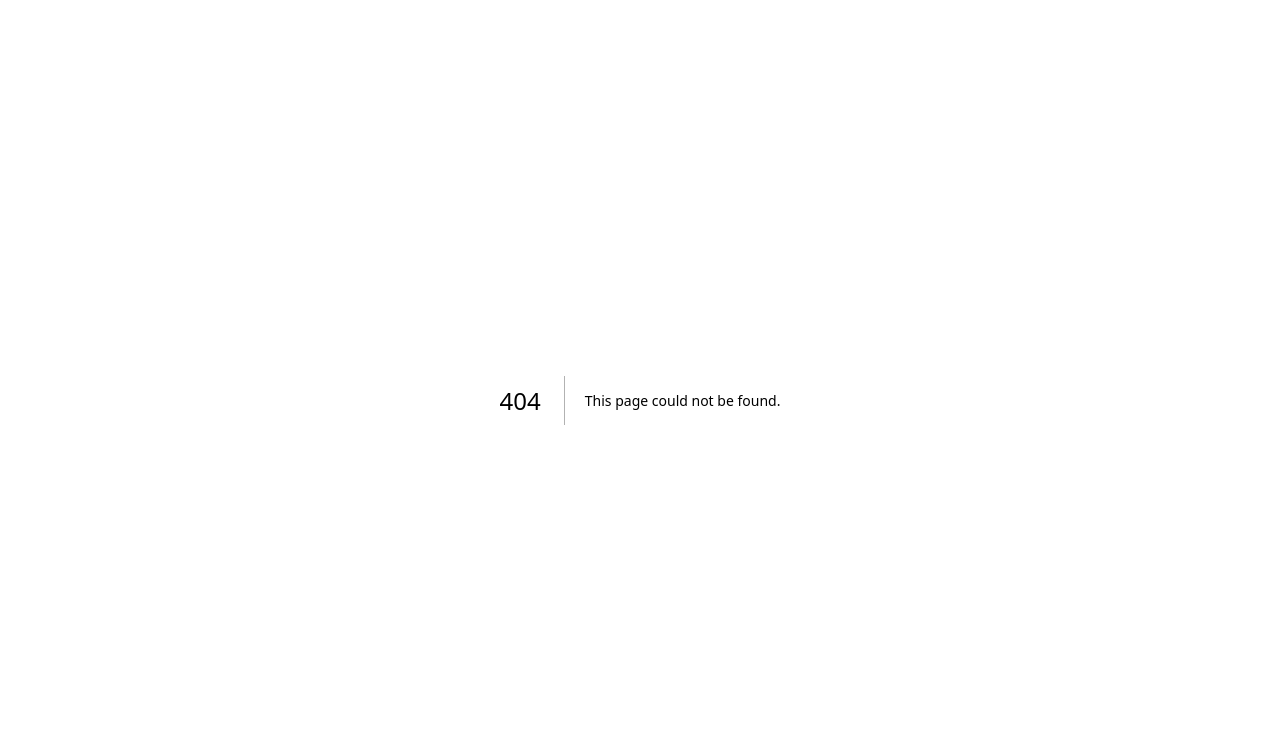
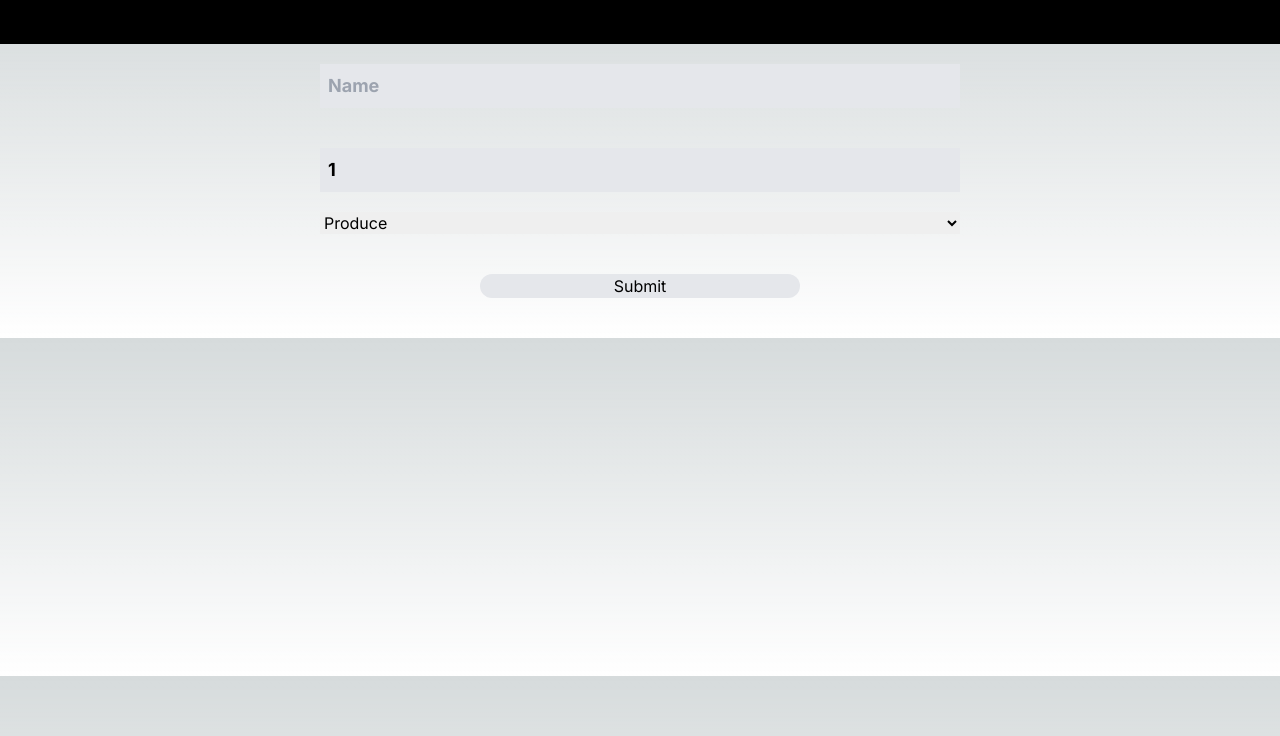
Before and after one commit to AmrinderSinghKhangura/cprg306-assignments, a Next.js app: page /week-4 in a window 1280 px wide. Before the commit this address had no page. Shown: the top 736 px of the page. Built offline with nearby package versions, Linux system fonts and the light colour scheme.

Commit message:
week-4 implemtation

```diff
--- a/app/page.js
+++ b/app/page.js
@@ -23,6 +23,12 @@ export default function Home() {
                 >
                     Week - 3
                 </Link>
+                <Link
+                    href="/week-4"
+                    className="text-2xl bg-purple-200 text-black py-1 px-5 mx-6 border-2 border-black rounded-lg"
+                >
+                    Week - 4
+                </Link>
             </div>
         </main>
     );
--- /dev/null
+++ b/app/week-4/new-item.js
@@ -0,0 +1,65 @@
+"use client";
+import { useState } from "react";
+
+function NewItem() {
+  const [name, setName] = useState("");
+  const [quantity, setQuantity] = useState(1);
+  const [category, setCategory] = useState("produce");
+
+  function handleSubmit(e) {
+    e.preventDefault();
+    const item = { name, quantity, category };
+    console.log(item);
+    alert(
+      "Name: " + name + "\nQuantity: " + quantity + "\nCategory: " + category
+    );
+    setName("");
+    setQuantity(1);
+    setCategory("produce");
+  }
+
+  return (
+    <form onSubmit={handleSubmit} className="flex flex-col">
+      <input
+        type="text"
+        placeholder="Name"
+        className="font-bold text-lg bg-gray-200 p-2 text-black m-5 w-1/2 self-center"
+        required
+        value={name}
+        onChange={(e) => setName(e.target.value)}
+      />
+      <input
+        type="number"
+        className="font-bold text-lg bg-gray-200 p-2 text-black m-5 w-1/2 self-center"
+        placeholder="Quantity"
+        required
+        value={quantity}
+        min={1}
+        max={99}
+        onChange={(e) => setQuantity(e.target.value)}
+      />
+      <select onChange={setCategory} className="w-1/2 self-center text-black">
+        <option value="produce">Produce</option>
+        <option value="dairy">Dairy</option>
+        <option value="bakery">Bakery</option>
+        <option value="meat">Meat</option>
+        <option value="frozen_foods">Frozen Foods</option>
+        <option value="canned_goods">Canned Goods</option>
+        <option value="dry_goods">Dry Goods</option>
+        <option value="beverages">beverages</option>
+        <option value="snacks">Snacks</option>
+        <option value="household">Household</option>
+        <option value="other">Other</option>
+      </select>
+      <button
+        className="bg-gray-200 text-black w-1/4 self-center m-10 rounded-xl"
+        type="submit"
+        onClick={handleSubmit}
+      >
+        Submit
+      </button>
+    </form>
+  );
+}
+
+export default NewItem;
--- /dev/null
+++ b/app/week-4/page.js
@@ -0,0 +1,11 @@
+import TopBar from "../globalComponents/topBar";
+import NewItem from "./new-item";
+
+export default function Page() {
+    return (
+        <main>
+            <TopBar />
+            <NewItem />
+        </main>
+    );
+}
```
